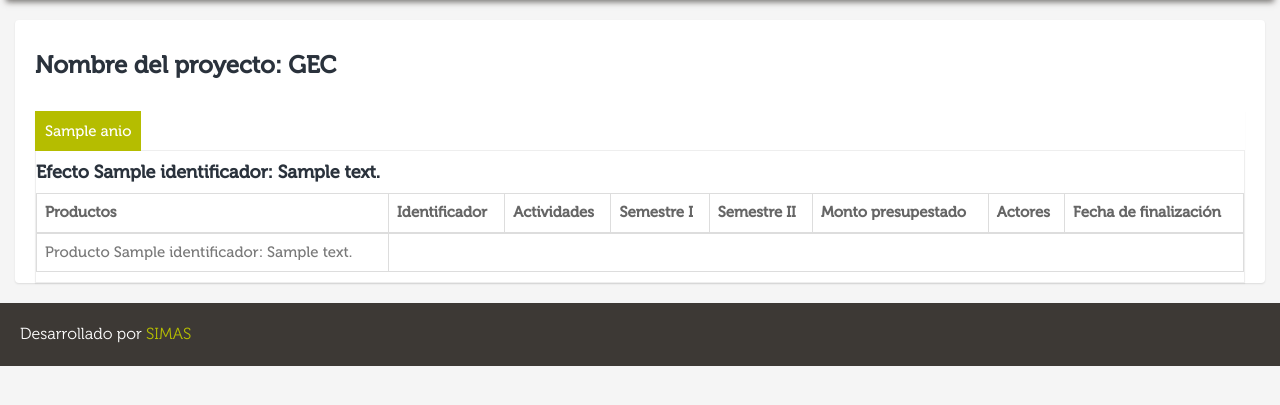
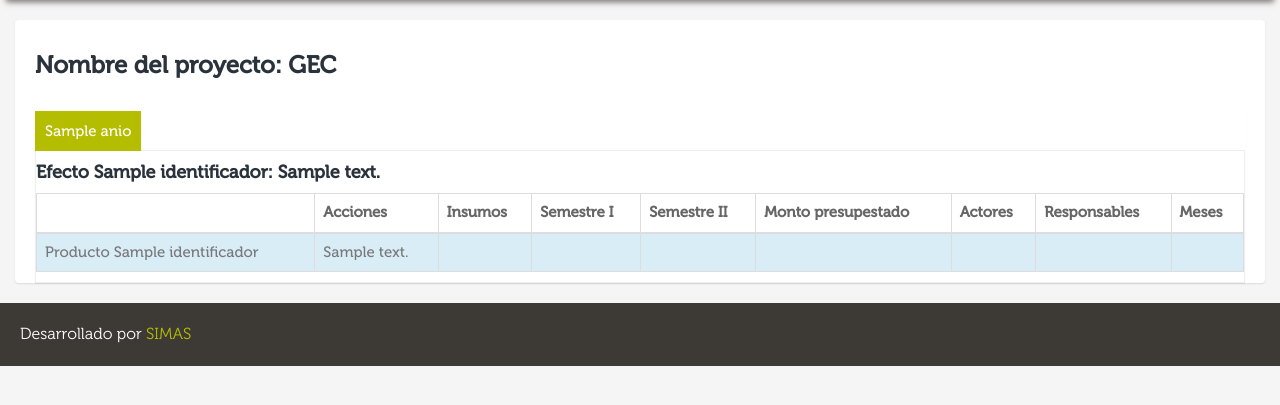
Before and after one commit to ErickMurillo/gec_rikolto, a Django app: template templates/poa/plan.html in a window 1280 px wide. Shown: the part 60-465 px from the top of the page. Run offline with Django 3.2, Linux system fonts and the light colour scheme; data comes from the database, SQL or seed files in the repository; tables that the repository leaves empty hold one stand-in row (values such as "Sample post"); the template is opened without the code that fills it: values that come from a table or form of the project are taken from there, most other values are stand-ins (such as "Sample title", 1, 10 or a date in 2020); parts of the project's set-up code (start-up, migrations or seed data) failed here and were passed over; some libraries are stand-ins or nearby versions; some web fonts are replaced.

Commit message:
reparando entradas y salidas poa

```diff
--- a/gec_rikolto/settings.py
+++ b/gec_rikolto/settings.py
@@ -29,6 +29,7 @@ INSTALLED_APPS = [
     #
     'sorl.thumbnail',
     'smart_selects',
+    'multiselectfield',
 ]
 
 MIDDLEWARE = [
--- a/listas/admin.py
+++ b/listas/admin.py
@@ -7,4 +7,4 @@ admin.site.register(Finaciadores)
 admin.site.register(Aliados)
 admin.site.register(Pais)
 admin.site.register(OrgSocias)
-admin.site.register(ActoresPOA)
+# admin.site.register(ActoresPOA)
--- a/poa/admin.py
+++ b/poa/admin.py
@@ -6,9 +6,10 @@ from .models import *
 class IndicadoresPOA_Inline(admin.TabularInline):
 	model = IndicadoresPOA
 	extra = 1
-	autocomplete_fields = ['indicador']
 
 class PoaAdmin(admin.ModelAdmin):
 	inlines = [IndicadoresPOA_Inline]
+	autocomplete_fields = ['actividad']
+	list_display = ('anio', 'actividad')
 
 admin.site.register(Poa,PoaAdmin)
--- a/requeriments.txt
+++ b/requeriments.txt
@@ -8,6 +8,7 @@ contextlib2==0.6.0
 distlib==0.3.0
 distro==1.4.0
 Django==2.2
+django-multiselectfield==0.1.12
 django-smart-selects==1.5.8
 html5lib==1.0.1
 idna==2.8
--- a/templates/index.html
+++ b/templates/index.html
@@ -132,13 +132,13 @@
                     <tbody>
                       {% for obj in productos %}
                       <tr class="danger">
-                        <td style="width: 30%;" rowspan="{{obj.actividades_set.count}}">Producto {{forloop.counter}}: {{obj.descripcion}}</td>
-                        {% for actividad in obj.actividades_set.all|slice:"1" %}
+                        <td style="width: 30%;" rowspan="{{obj.actividades_set.count}}">Producto {{obj.identificador}}: {{obj.descripcion}}</td>
+                        {% for actividad in obj.actividades_set.all|slice:"1"|dictsort:"identificador" %}
                             <td>{{actividad.identificador}}</td>
                             <td>{{actividad.descripcion}}</td>
                           {% endfor %}
                          </tr>
-                         {% for actividad in obj.actividades_set.all|slice:"1:" %}
+                         {% for actividad in obj.actividades_set.all|slice:"1:"|dictsort:"identificador"|dictsort:"id" %}
                          <tr class="danger">
                             <td>{{actividad.identificador}}</td>
                             <td>{{actividad.descripcion}}</td>
--- a/templates/poa/plan.html
+++ b/templates/poa/plan.html
@@ -40,40 +40,55 @@
                             <table class="table table-bordered">
                                 <thead>
                                     <tr>
-                                    <th scope="col">Productos</th>
-                                    <th scope="col">Identificador</th>
-                                    <th scope="col">Actividades</th>
-                                    <th scope="col">Semestre I</th>
-                                    <th scope="col">Semestre II </th>
-                                    <th scope="col">Monto presupestado</th>
-                                    <th scope="col">Actores</th>
-                                    <th scope="col">Fecha de finalización</th>
+                                        <th></th>
+                                        <th scope="col">Acciones</th>
+                                        <th scope="col">Insumos</th>
+                                        <th scope="col">Semestre I</th>
+                                        <th scope="col">Semestre II </th>
+                                        <th scope="col">Monto presupestado</th>
+                                        <th scope="col">Actores</th>
+                                        <th scope="col">Responsables</th>
+                                        <th scope="col">Meses</th>
                                     </tr>
                                 </thead>
                                 <tbody>
                                 {% for k,v in value.items %}
-                                    <tr>
-                                        <td rowspan="{{v.count}}">Producto {{k.identificador}}: {{k.descripcion}}</td>
-                                        {% for x in v|slice:"1" %}
-                                        <td>{{x.indicador.identificador}}</td>
-                                        <td>{{x.indicador.descripcion}}</td>
-                                        <td>{% if x.semestre_1 == True %}<i class="fa fa-check"></i>{% else %}<i class="fa fa-times"></i>{% endif %}</td>
-                                        <td>{% if x.semestre_2 == True %}<i class="fa fa-check"></i>{% else %}<i class="fa fa-times"></i>{% endif %}</td>
-                                        <td>{{x.monto_presupuestado|intcomma}}</td>
-                                        <td>{% for actor in x.actores.all %}{{actor}}{% if not forloop.last %},{% endif %}{% endfor %}</td>
-                                        <td>{{x.fecha_finalizacion}}</td>
+                                    <tr class="info">
+                                        <td>Producto {{k.identificador}}</td>
+                                        <td>{{k.descripcion}}</td>
+                                        <td></td>
+                                        <td></td>
+                                        <td></td>
+                                        <td></td>
+                                        <td></td>
+                                        <td></td>
+                                        <td></td>
+                                    </tr>
+                                    {% for x,y in v.items %}
+                                    <tr class="warning">
+                                        <td>Actividad {{x.identificador}}</td>
+                                        <td>{{x.descripcion}}</td>
+                                        <td></td>
+                                        <td></td>
+                                        <td></td>
+                                        <td></td>
+                                        <td></td>
+                                        <td></td>
+                                        <td></td>
+                                    </tr>
+                                      {% for sub_act in y.values %}
+                                        <tr>
+                                            <td>{{sub_act.identificador}}</td>
+                                            <td>{{sub_act.descripcion}}</td>
+                                            <td>{{sub_act.insumos|default:"---"}}</td>
+                                            <td>{% if sub_act.semestre_1 == True %}<i class="fa fa-check"></i>{% else %}<i class="fa fa-times"></i>{% endif %}</td>
+                                            <td>{% if sub_act.semestre_2 == True %}<i class="fa fa-check"></i>{% else %}<i class="fa fa-times"></i>{% endif %}</td>
+                                            <td>{{sub_act.monto_presupuestado|intcomma}}</td>
+                                            <td>{{sub_act.actores|default:"---"}}</td>
+                                            <td>{{sub_act.actores|default:"---"}}</td>
+                                            <td>{{sub_act.fecha_finalizacion}}</td>
+                                        </tr>
                                         {% endfor %}
-                                    </tr>
-                                    {% for x in v|slice:"1:" %}
-                                    <tr>
-                                        <td>{{x.indicador.identificador}}</td>
-                                        <td>{{x.indicador.descripcion}}</td>
-                                        <td>{% if x.semestre_1 == True %}<i class="fa fa-check"></i>{% else %}<i class="fa fa-times"></i>{% endif %}</td>
-                                        <td>{% if x.semestre_2 == True %}<i class="fa fa-check"></i>{% else %}<i class="fa fa-times"></i>{% endif %}</td>
-                                        <td>{{x.monto_presupuestado|intcomma}}</td>
-                                        <td>{% for actor in x.actores.all %}{{actor}}{% if not forloop.last %},{% endif %}{% endfor %}</td>
-                                        <td>{{x.fecha_finalizacion}}</td>
-                                    </tr>
                                     {% endfor %}
                                 {% endfor %}
                                 </tbody>
```
Also changed, not shown: poa/models.py (+20 -8 lines), poa/views.py (+12 -5 lines), listas/migrations/0004_auto_20201015_0836.py (added), poa/migrations/0003_auto_20201015_0836.py (added).
